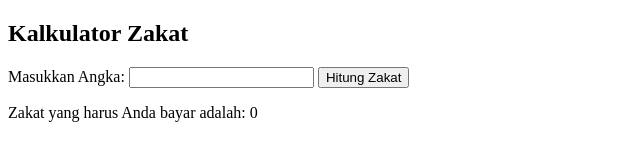
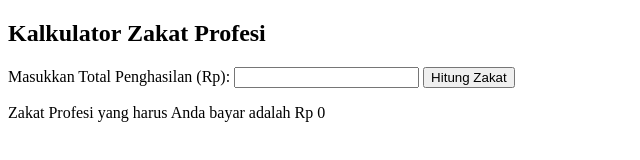
Before and after one commit to pengumpulanbma/webbma, a plain HTML site: page kalkulator-zakat.html in a window 1280 px wide. Both pictures are taken after a click on the button "Hitung Zakat". Shown: the whole page, without its empty margins (0-640 px from the left). Drawn offline with Linux system fonts and the light colour scheme.

Commit message:
Update kalkulator-zakat.html

```diff
--- a/kalkulator-zakat.html
+++ b/kalkulator-zakat.html
@@ -3,11 +3,11 @@
 <head>
 <meta charset="UTF-8">
 <meta name="viewport" content="width=device-width, initial-scale=1.0">
-<title>Kalkulator Zakat Profesi</title>
+<title>Kalkulator Zakat</title>
 </head>
 <body>
-<h2>Kalkulator Zakat</h2>
-<label for="inputAngka">Masukkan Angka:</label>
+<h2>Kalkulator Zakat Profesi</h2>
+<label for="inputAngka">Masukkan Total Penghasilan (Rp):</label>
 <input type="number" id="inputAngka">
 <button onclick="hitungZakat()">Hitung Zakat</button>
 <p id="hasilZakat"></p>
@@ -16,7 +16,7 @@
 function hitungZakat() {
     var inputAngka = document.getElementById("inputAngka").value;
     var zakat = inputAngka * 0.025;
-    document.getElementById("hasilZakat").innerHTML = "Zakat yang harus Anda bayar adalah: " + zakat;
+    document.getElementById("hasilZakat").innerHTML = "Zakat Profesi yang harus Anda bayar adalah Rp " + zakat;
 }
 </script>
 </body>
```
